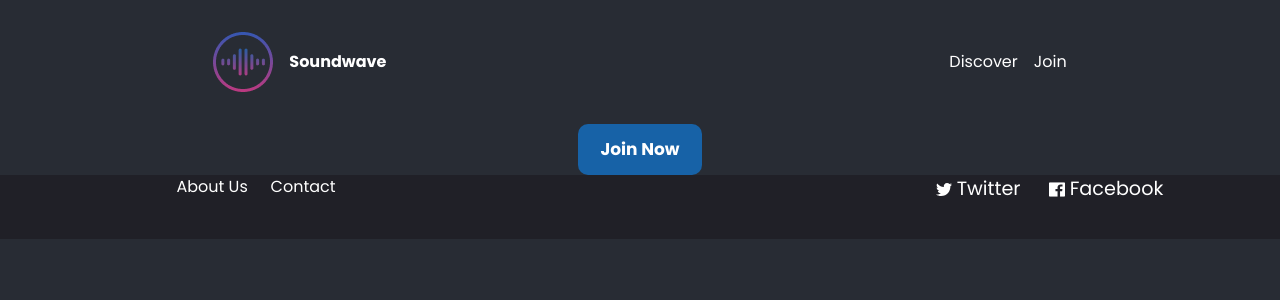
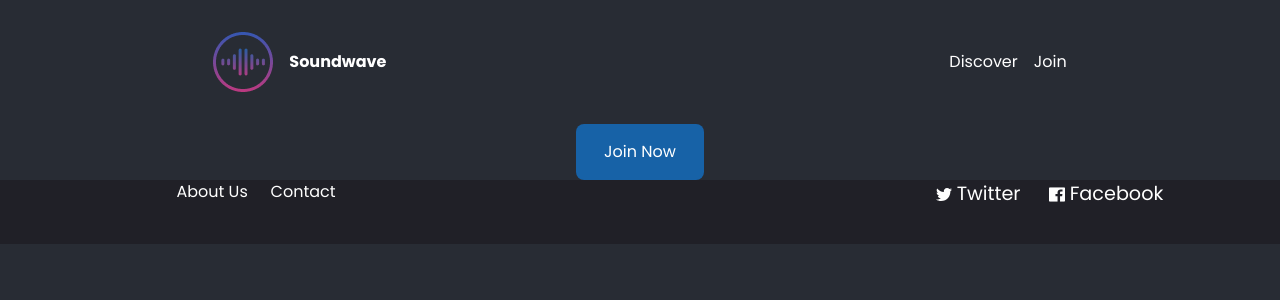
Before and after one commit to Sound-IA/SoundIA, a React (Create React App) app in the folder my-app/: page / in a window 1280 px wide. Shown: the top 300 px of the page. Built offline with nearby package versions, Linux system fonts and the light colour scheme.

Commit message:
Boton joinNow con Tailwind

```diff
--- a/my-app/src/components/buttonJoinNow/buttonJoinNow.jsx
+++ b/my-app/src/components/buttonJoinNow/buttonJoinNow.jsx
@@ -1,9 +1,9 @@
 import React from "react";
-import "./styleButtonJoin.css"
+// import "./styleButtonJoin.css"
 
 const ButtonJoinNow = () => {
   return (
-    <button className="ButtonJoinNow">
+    <button className="w-32 h-14 bg-[#1762A7] text-[#FFFFFF] text-base rounded-lg border-none cursor-pointer font-semibold">
       Join Now
     </button>
   );
```
